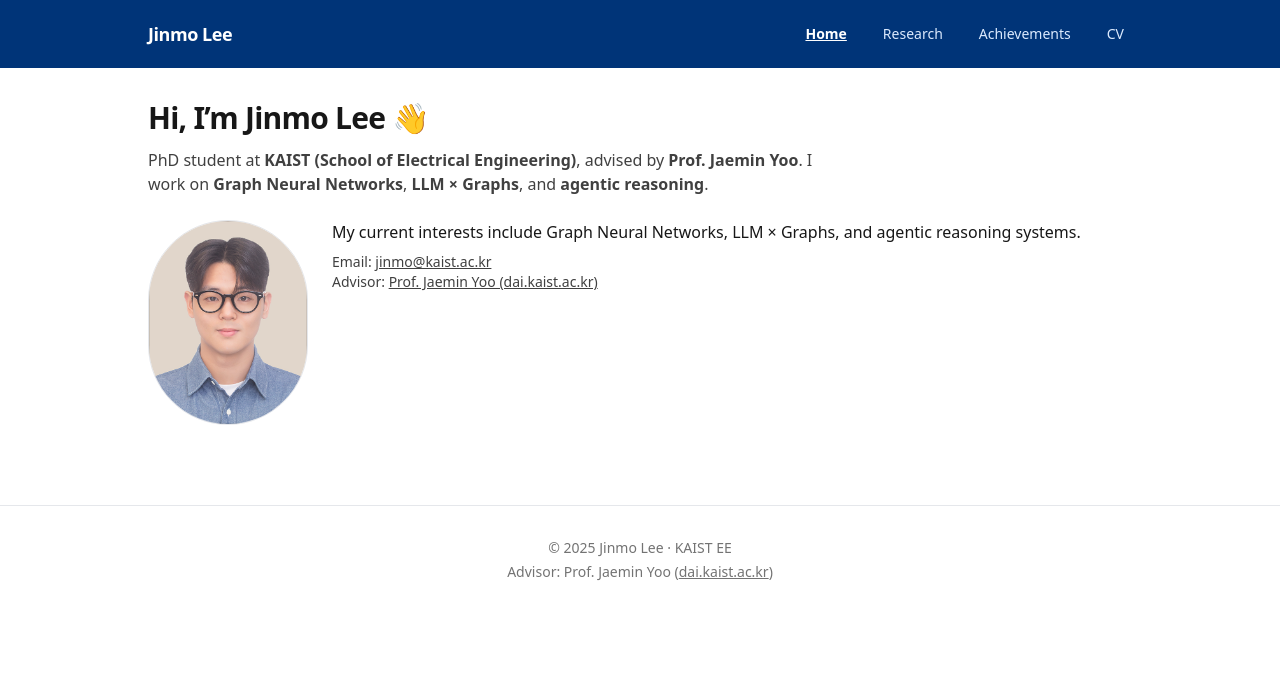
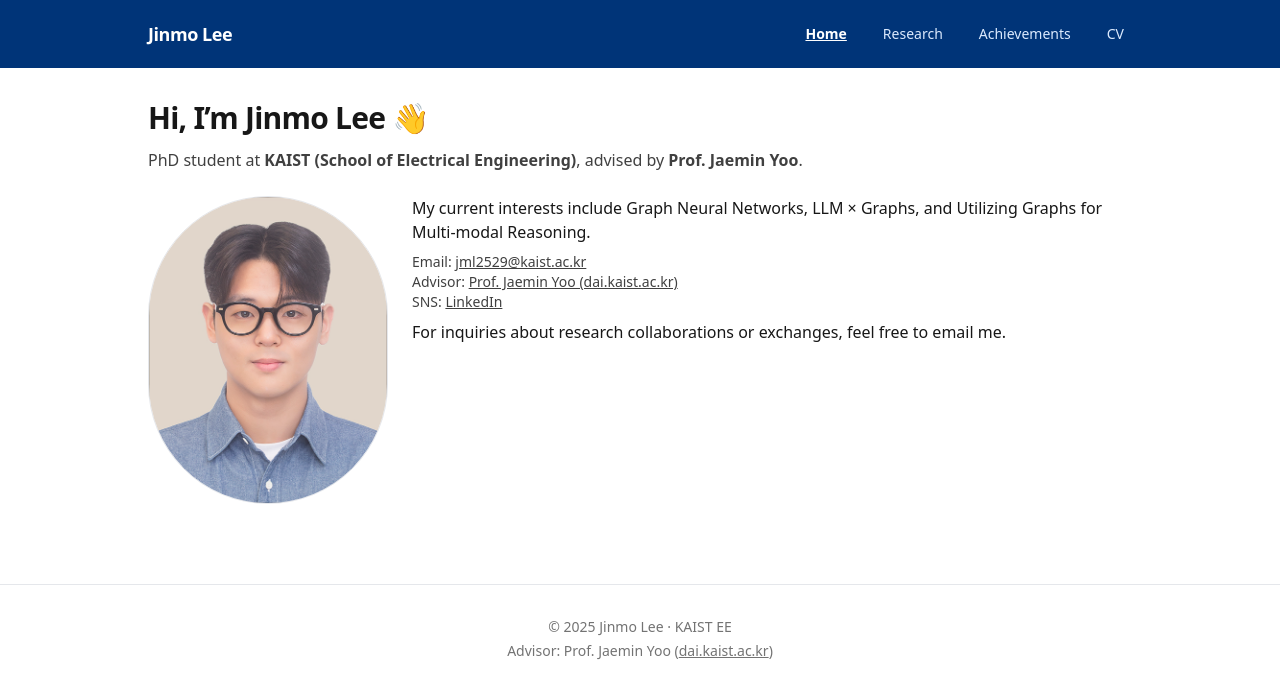
Before and after one commit to morcellinus/morcellinus.github.io, a Next.js app: page / in a window 1280 px wide. Shown: the top 698 px of the page. Built offline with nearby package versions, Linux system fonts and the light colour scheme.

Commit message:
fix: main page introduction change

```diff
--- a/app/page.tsx
+++ b/app/page.tsx
@@ -7,8 +7,7 @@ export default function HomePage() {
         <h1 className="text-3xl font-semibold tracking-tight">Hi, I’m Jinmo Lee 👋</h1>
         <p className="mt-3 text-neutral-700 max-w-2xl">
           PhD student at <b>KAIST (School of Electrical Engineering)</b>, advised by
-          <b> Prof. Jaemin Yoo</b>. I work on <b>Graph Neural Networks</b>,
-          <b> LLM × Graphs</b>, and <b>agentic reasoning</b>.
+          <b> Prof. Jaemin Yoo</b>.
         </p>
       </div>
       <div className="flex flex-col sm:flex-row gap-6 items-start">
@@ -16,23 +15,29 @@ export default function HomePage() {
           <Image
             src="/profile.jpg"
             alt="Jinmo Lee"
-            width={160}
-            height={160}
+            width={240}
+            height={240}
             className="rounded-full border"
           />
         </div>
         <div className="space-y-2">
           <p>
-            My current interests include Graph Neural Networks, LLM × Graphs, and agentic reasoning systems.
+            My current interests include Graph Neural Networks, LLM × Graphs, and Utilizing Graphs for Multi-modal Reasoning.
           </p>
           <div className="mt-3">
             <div className="text-sm text-neutral-700">
-              Email: <a className="underline" href="mailto:jinmo@kaist.ac.kr">jinmo@kaist.ac.kr</a>
+              Email: <a className="underline" href="mailto:jinmo@kaist.ac.kr">jml2529@kaist.ac.kr</a>
             </div>
             <div className="text-sm text-neutral-700">
               Advisor: <a className="underline" href="https://dai.kaist.ac.kr/" target="_blank">Prof. Jaemin Yoo (dai.kaist.ac.kr)</a>
             </div>
+            <div className="text-sm text-neutral-700">
+              SNS: <a className="underline" href="https://www.linkedin.com/in/jinmo-lee-3b5115253/" target="_blank">LinkedIn</a>
+            </div>
           </div>
+          <p>
+            For inquiries about research collaborations or exchanges, feel free to email me.
+          </p>
         </div>
       </div>
     </section>
```
